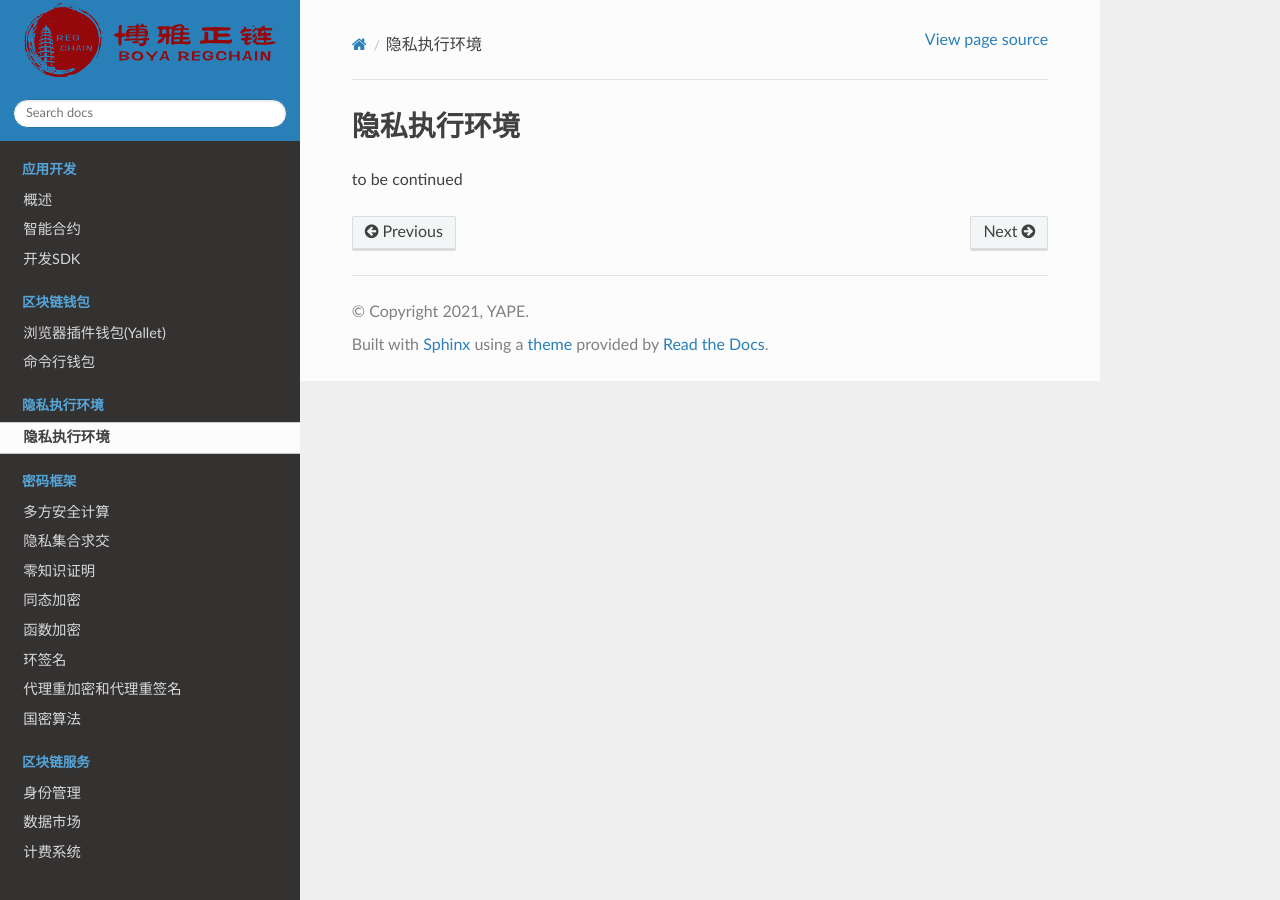
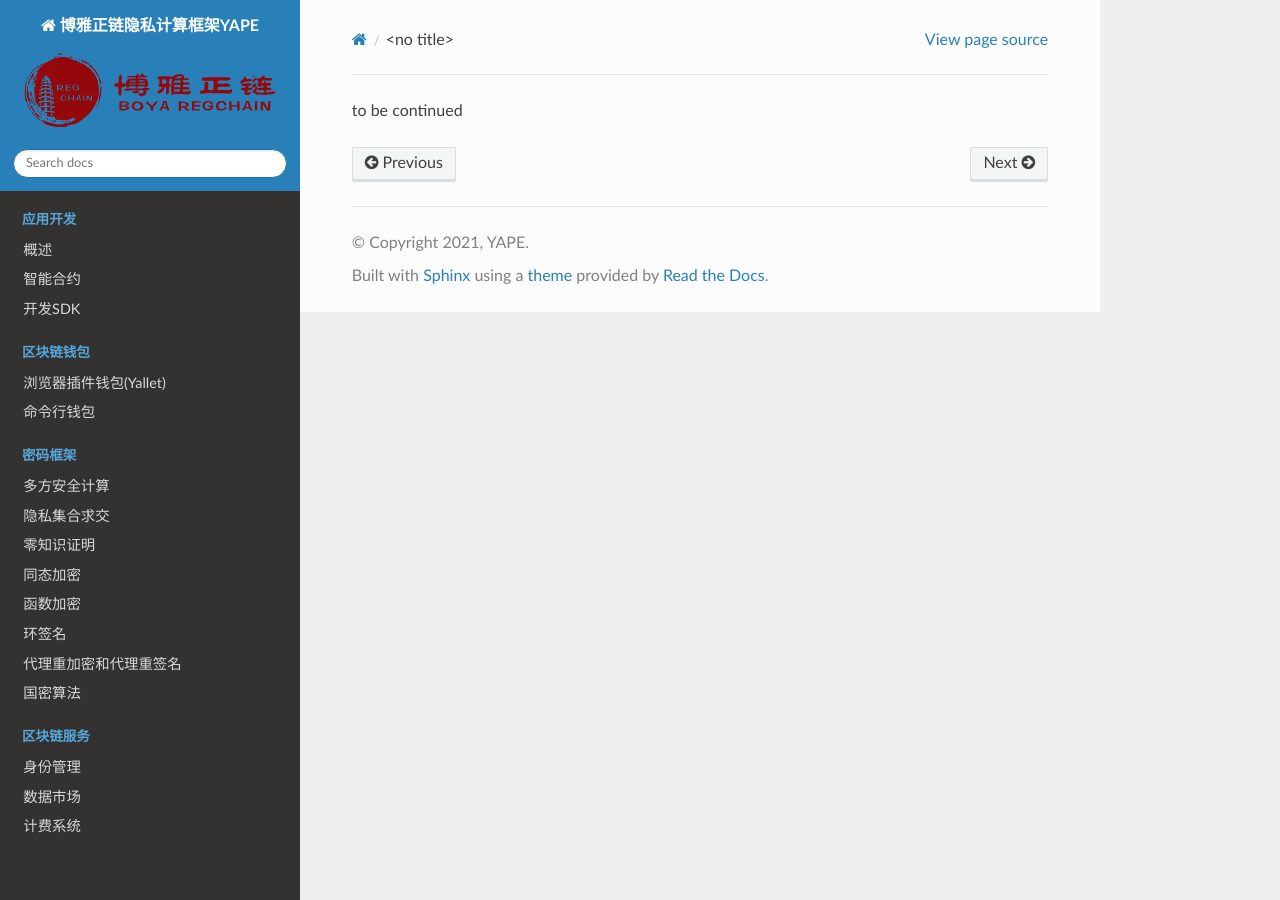
Before and after one commit to boyanet/yape-docs, a Sphinx documentation site: the page built from docs/source/private_execute_environmnet.md, in a window 1280 px wide. Built offline with Sphinx 7.4.7 and the Read the Docs theme 2.0.0, drawn with Linux system fonts in a browser that asks for light colours.

Commit message:
Update private_execute_environmnet.md

```diff
--- a/docs/source/private_execute_environmnet.md
+++ b/docs/source/private_execute_environmnet.md
@@ -1,3 +1 @@
-# 隐私执行环境
-
 to be continued
```
